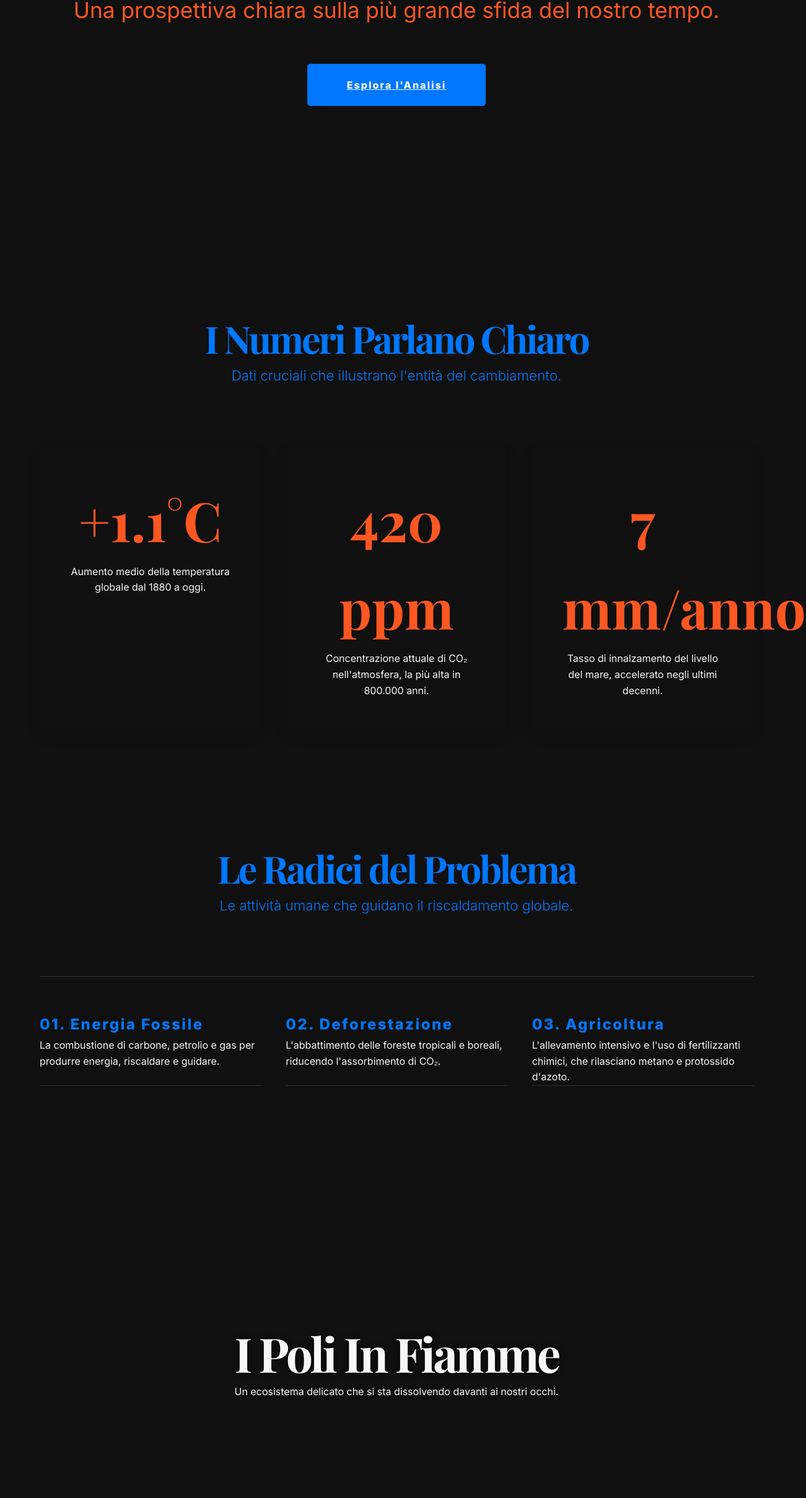
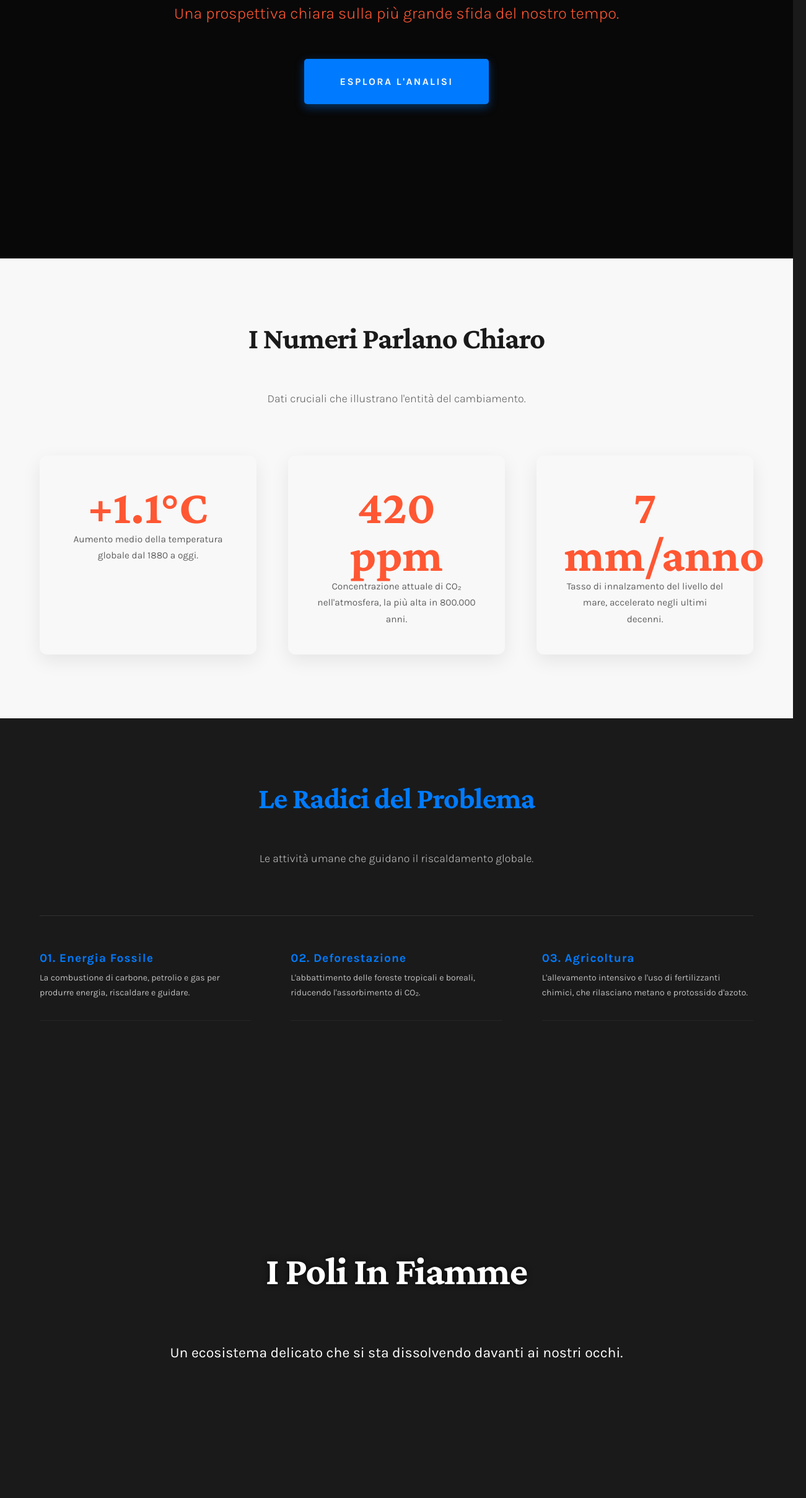
Before and after one commit to riscaldamento/test2, a plain HTML site: page index.html in a window 1280 px wide. Shown: the part 383-2800 px from the top of the page at 62% size, 1301 px wide, since content can reach past the window. Drawn offline with nearby package versions, Linux system fonts and the light colour scheme.

Commit message:
Update style.css

```diff
--- a/style.css
+++ b/style.css
@@ -1,237 +1,359 @@
-@import url('https://fonts.googleapis.com/css2?family=Inter:wght@300;400;600;800&family=Playfair+Display:wght@700&display=swap');
+@import url('https://fonts.googleapis.com/css2?family=Crimson+Pro:wght@300;400;700&family=Karla:wght@300;400;500;700&display=swap');
 
 :root {
-    /* Palette minimalista e contrastante */
-    --color-black: #101010;
-    --color-white: #f7f7f7;
-    --color-accent: #0077ff; /* Blu elettrico/vivace */
-    --color-warning: #ff5722; /* Arancione per l'urgenza */
-    --color-line: #333333;
-    --font-serif: 'Playfair Display', serif;
-    --font-sans: 'Inter', sans-serif;
+    /* Nuova palette ispirata al contrasto e all'eleganza */
+    --color-dark-bg: #1A1A1A; /* Nero antracite, molto scuro ma non puro */
+    --color-light-bg: #F8F8F8; /* Grigio chiarissimo, quasi bianco */
+    --color-primary-text-dark: #FFFFFF; /* Testo bianco per sfondi scuri */
+    --color-secondary-text-dark: #C0C0C0; /* Grigio chiaro per sottotitoli scuri */
+    --color-primary-text-light: #1A1A1A; /* Testo nero per sfondi chiari */
+    --color-secondary-text-light: #606060; /* Grigio scuro per sottotitoli chiari */
+    --color-accent: #007bff; /* Blu brillante, pulito e moderno */
+    --color-warning: #FF5733; /* Arancione-rosso, forte ma non aggressivo */
+
+    /* Font scelti per contrasto ed eleganza */
+    --font-heading: 'Crimson Pro', serif; /* Elegante per i titoli */
+    --font-body: 'Karla', sans-serif; /* Pulito e leggibile per il corpo */
 }
 
+/* Reset e box-sizing universale */
 * {
     margin: 0;
     padding: 0;
     box-sizing: border-box;
-    transition: background-color 0.3s ease, color 0.3s ease, transform 0.3s ease;
+    /* Transizioni più ampie e fluide */
+    transition: background-color 0.5s ease-out, color 0.5s ease-out, transform 0.4s ease-out, box-shadow 0.4s ease-out;
 }
 
 body {
-    font-family: var(--font-sans);
-    line-height: 1.6;
-    background: var(--color-black);
-    color: var(--color-white);
-    overflow-x: hidden;
+    font-family: var(--font-body);
+    line-height: 1.7; /* Leggermente aumentato per una migliore leggibilità */
+    background: var(--color-dark-bg);
+    color: var(--color-primary-text-dark);
+    overflow-x: hidden; /* Previene scroll orizzontale */
 }
 
+/* Stili generali per titoli */
 h1, h2, h3 {
-    font-family: var(--font-serif);
-    color: var(--color-white);
-    margin-bottom: 0.5rem;
+    font-family: var(--font-heading);
     line-height: 1.1;
-    letter-spacing: -0.05em; /* Stile minimalista audace */
+    margin-bottom: 0.8em;
+    letter-spacing: -0.02em; /* Spaziatura caratteri per eleganza */
 }
 
-h1 { font-size: 5.5rem; font-weight: 900; }
-h2 { font-size: 3.8rem; font-weight: 700; color: var(--color-accent); }
-h3 { font-size: 1.9rem; font-weight: 600; }
+h1 { font-size: 5.8vw; font-weight: 700; color: var(--color-primary-text-dark); } /* Dimensioni fluide */
+h2 { font-size: 3.8vw; font-weight: 700; color: var(--color-accent); margin-bottom: 1.2em; }
+h3 { font-size: 1.8vw; font-weight: 700; } /* Dimensioni fluide */
 
+/* Contenitore principale */
 .container {
     max-width: 1200px;
     margin: auto;
-    padding: 6rem 1.5rem; /* Tanto spazio per l'effetto minimalista */
+    padding: 8vw 1.5rem; /* Padding responsivo e generoso per spazi */
     text-align: center;
 }
 
 .subtitle {
-    font-size: 1.4rem;
-    color: var(--color-accent);
-    margin-bottom: 6rem;
+    font-size: 1.4vw; /* Dimensioni fluide */
+    font-family: var(--font-body);
     font-weight: 300;
+    margin-bottom: 6vw; /* Spaziatura generosa */
+    line-height: 1.5;
 }
 
-/* --- Tonalità e Sezioni --- */
-.dark-minimal {
-    background-color: var(--color-black);
-    color: var(--color-white);
+/* Sezioni di colore */
+.section-dark {
+    background-color: var(--color-dark-bg);
+    color: var(--color-primary-text-dark);
 }
-.light-clean {
-    background-color: var(--color-white);
-    color: var(--color-black);
+.section-dark .subtitle { color: var(--color-secondary-text-dark); }
+.section-light {
+    background-color: var(--color-light-bg);
+    color: var(--color-primary-text-light);
 }
-.light-clean h2 { color: var(--color-black); }
-.light-clean .subtitle { color: var(--color-black); }
+.section-light h2 { color: var(--color-primary-text-light); }
+.section-light .subtitle { color: var(--color-secondary-text-light); }
 
-/* --- Hero Section --- */
+/* --- Hero Section (Impatto Iniziale) --- */
 .hero-section {
+    position: relative;
     height: 100vh;
     display: flex;
     align-items: center;
     justify-content: center;
     text-align: center;
     background: url('assets/hero-bg.jpg') no-repeat center center/cover;
+    overflow: hidden; /* Nasconde overflow animazioni */
 }
 
 .hero-section::before {
-    background: rgba(16, 16, 16, 0.85);
+    content: '';
+    position: absolute;
+    top: 0;
+    left: 0;
+    width: 100%;
+    height: 100%;
+    background: rgba(0, 0, 0, 0.7); /* Overlay più morbido */
+}
+
+.hero-content {
+    position: relative;
+    z-index: 1;
+}
+
+.hero-content h1 {
+    font-size: 7vw; /* Titolo ancora più grande e responsivo */
+    line-height: 1;
+    margin-bottom: 0.5em;
+    text-shadow: 0 0 15px rgba(0,0,0,0.5); /* Leggera ombra per profondità */
 }
 
 .hero-content p {
-    font-size: 2.2rem;
+    font-size: 2vw; /* Anche il sottotitolo più grande */
+    font-family: var(--font-body);
+    font-weight: 300;
     color: var(--color-warning);
-    margin-bottom: 5rem;
+    margin-bottom: 4vw;
 }
 
 .cta-button {
+    display: inline-block;
     background: var(--color-accent);
-    color: var(--color-white);
-    padding: 1.5rem 4rem;
+    color: var(--color-light-bg);
+    padding: 1.8vw 4.5vw; /* Padding responsivo */
     border-radius: 5px;
-    font-family: var(--font-sans);
-    font-weight: 800;
-    letter-spacing: 2px;
-    /* Animazione 3D sul bottone */
-    transition: transform 0.5s cubic-bezier(0.25, 0.8, 0.25, 1);
+    font-family: var(--font-body);
+    font-weight: 700;
+    text-transform: uppercase;
+    letter-spacing: 0.15em;
+    text-decoration: none;
+    box-shadow: 0 5px 15px rgba(0, 123, 255, 0.4); /* Ombra per il bottone */
+    /* Animazione più complessa all'hover */
+    transform: scale(1);
+    transition: transform 0.4s cubic-bezier(0.2, 0.8, 0.2, 1);
 }
 
 .cta-button:hover {
-    background: var(--color-warning);
-    transform: translate3d(0, -5px, 0); /* Spostamento 3D verso l'alto */
+    transform: scale(1.05) translateY(-5px); /* Si ingrandisce e si sposta leggermente */
+    box-shadow: 0 10px 25px rgba(0, 123, 255, 0.6);
 }
 
-/* --- Sezione Trend (Dati) --- */
+/* --- Griglie Dati (Trend) --- */
 .data-grid {
     display: grid;
-    grid-template-columns: repeat(auto-fit, minmax(300px, 1fr));
-    gap: 40px;
+    grid-template-columns: repeat(auto-fit, minmax(280px, 1fr));
+    gap: 4vw; /* Spazi fluidi */
+    margin-top: 3vw;
 }
 
 .data-item {
-    padding: 3rem;
-    border: 1px solid rgba(0, 0, 0, 0.1);
-    border-radius: 8px;
-    /* Effetto 3D elegante per l'entrata */
-    box-shadow: 0 10px 30px rgba(0, 0, 0, 0.05);
+    padding: 3.5vw; /* Padding interno fluido */
+    background: var(--color-white);
+    border-radius: 12px;
+    box-shadow: 0 10px 30px rgba(0, 0, 0, 0.08); /* Ombra morbida */
+    transform: translateZ(0); /* Ottimizzazione per animazioni 3D */
+}
+.section-dark .data-item {
+    background: var(--color-dark-bg);
+    box-shadow: 0 10px 30px rgba(0, 0, 0, 0.5);
+    border: 1px solid rgba(255,255,255,0.05);
 }
 
 .data-value {
-    font-size: 5.5rem;
-    font-family: var(--font-serif);
-    font-weight: 900;
+    font-size: 6vw; /* Valori grandi e fluidi */
+    font-family: var(--font-heading);
+    font-weight: 700;
     color: var(--color-warning);
-    margin-bottom: 0.5rem;
+    margin-bottom: 0.3em;
+    line-height: 1;
 }
 
-/* --- Griglia Cause (Più Decorata) --- */
-.cause-grid {
+.data-label {
+    font-size: 1.2vw;
+    font-family: var(--font-body);
+    color: var(--color-secondary-text-light);
+}
+.section-dark .data-label { color: var(--color-secondary-text-dark); }
+
+/* --- Griglia Cause / Soluzioni (Decorata) --- */
+.cause-grid, .solution-grid {
     display: grid;
-    grid-template-columns: repeat(auto-fit, minmax(320px, 1fr));
-    gap: 40px;
-    margin-top: 4rem;
-    padding: 2rem 0;
-    border-top: 1px solid var(--color-line);
+    grid-template-columns: repeat(auto-fit, minmax(300px, 1fr));
+    gap: 5vw; /* Spazio generoso */
+    margin-top: 5vw;
+    padding-top: 2vw;
+    border-top: 1px solid rgba(255,255,255,0.1); /* Linea divisoria sottile */
+}
+.section-light .cause-grid, .section-light .solution-grid {
+    border-top: 1px solid rgba(0,0,0,0.1);
 }
 
-.cause-item {
-    padding-top: 2rem;
-    border-bottom: 1px solid var(--color-line);
+
+.cause-item, .solution-item {
+    padding: 2.5vw 0; /* Padding responsivo */
     text-align: left;
-    /* Animazione slide-up fluida */
-    transition: transform 0.6s cubic-bezier(0.6, 0.2, 0.1, 1);
+    border-bottom: 1px solid rgba(255,255,255,0.05); /* Linea decorativa */
+    transform: translateZ(0); /* Ottimizzazione per 3D */
+    transition: transform 0.6s cubic-bezier(0.2, 0.8, 0.2, 1);
+}
+.section-light .cause-item, .section-light .solution-item {
+    border-bottom: 1px solid rgba(0,0,0,0.05);
 }
 
-.cause-item h3 {
-    color: var(--color-accent);
-    font-size: 1.5rem;
-    font-family: var(--font-sans);
-    font-weight: 800;
-    letter-spacing: 0.1em;
+.cause-item:hover, .solution-item:hover {
+    transform: translateY(-10px) rotateX(5deg); /* Effetto 3D e spostamento */
 }
 
-.cause-item:hover {
-    transform: translate3d(0, -10px, 0);
+.cause-item h3, .solution-item h3 {
+    font-size: 1.5vw; /* Dimensione fluida */
+    font-family: var(--font-body);
+    font-weight: 700;
+    color: var(--color-accent);
+    margin-bottom: 0.5em;
+    letter-spacing: 0.05em;
 }
 
-/* --- Sezione Siccità (Flexbox) --- */
+.cause-item p, .solution-item p {
+    font-size: 1.1vw;
+    color: var(--color-secondary-text-dark);
+}
+.section-light .cause-item p, .section-light .solution-item p {
+    color: var(--color-secondary-text-light);
+}
+
+/* --- Sezione Siccità (Flexbox con Immagine) --- */
 #impatto-siccita .flex-content {
     display: flex;
-    gap: 80px;
+    gap: 6vw; /* Spazio fluido tra testo e immagine */
     text-align: left;
     align-items: center;
-    margin-top: 5rem;
+    margin-top: 5vw;
 }
 
 #impatto-siccita .text-box {
     flex: 1;
-    max-width: 50%;
-    color: var(--color-black);
+    max-width: 55%; /* L'immagine prende più spazio */
+    color: var(--color-primary-text-light);
 }
 
 #impatto-siccita .image-box {
     flex: 1;
-    min-height: 500px;
+    min-height: 40vw; /* Altezza responsiva per l'immagine */
     background: url('assets/drought-impact.jpg') no-repeat center center/cover;
-    border-radius: 12px;
-    /* Ombreggiatura per staccare dal fondo chiaro */
-    box-shadow: 0 15px 40px rgba(0, 0, 0, 0.2);
-    transition: transform 0.6s ease;
+    border-radius: 15px; /* Bordi più arrotondati */
+    box-shadow: 0 20px 50px rgba(0, 0, 0, 0.2);
+    transform: translateZ(0);
+    transition: transform 0.8s cubic-bezier(0.2, 0.8, 0.2, 1);
 }
 
 #impatto-siccita .image-box:hover {
-    transform: scale(1.02);
+    transform: scale(1.03) rotateZ(-1deg); /* Piccolo movimento e rotazione */
+    box-shadow: 0 25px 60px rgba(0, 0, 0, 0.3);
 }
 
-/* --- Sezioni Parallasse --- */
+/* --- Sezioni Parallasse (Estremamente Impattanti) --- */
 .parallax-section {
-    height: 80vh; /* Ancora più impatto visivo */
-    background-attachment: fixed;
-    /* Semplificati gli stili */
+    height: 90vh; /* Ancora più alte per un effetto WOW */
     display: flex;
     align-items: center;
     justify-content: center;
     text-align: center;
+    color: var(--color-primary-text-dark);
+    background-attachment: fixed;
+    background-position: center;
+    background-repeat: no-repeat;
+    background-size: cover;
+    position: relative;
+    padding: 0;
+    overflow: hidden;
 }
 
 .parallax-section::before {
-    background: rgba(16, 16, 16, 0.7);
+    background: rgba(0, 0, 0, 0.6); /* Overlay più morbido per la leggibilità */
 }
 
 .parallax-section h2 {
-    font-size: 4.8rem;
+    font-size: 5vw;
+    color: var(--color-primary-text-dark);
     text-shadow: 0 0 10px rgba(0,0,0,0.8);
-    color: var(--color-white);
+    position: relative;
+    z-index: 1;
 }
 
-/* IMMAGINI DI FONDO PARALLASSE (DEVI CARICARLE) */
+.parallax-section p {
+    font-size: 1.8vw;
+    font-family: var(--font-body);
+    font-weight: 400;
+    position: relative;
+    z-index: 1;
+}
+
+/* IMMAGINI DI FONDO PARALLASSE (DEVI CARICARLE TU in assets/) */
 .image-impact-1 { background-image: url('assets/glacier-impact.jpg'); }
 .image-impact-2 { background-image: url('assets/sea-level-impact.jpg'); }
 
 /* --- Footer --- */
 .footer-section {
-    background: var(--color-black);
-    color: var(--color-line);
+    background: var(--color-dark-bg);
+    color: var(--color-secondary-text-dark);
     text-align: center;
-    padding: 2.5rem 0;
-    border-top: 1px solid var(--color-line);
+    padding: 3vw 0;
+    font-size: 1vw;
+    border-top: 1px solid rgba(255,255,255,0.05);
 }
 
-/* --- Responsive (Mobile) --- */
-@media (max-width: 1000px) {
-    h1 { font-size: 3rem; }
-    h2 { font-size: 2.5rem; }
-    .hero-content p { font-size: 1.5rem; }
+/* --- Responsive Design (Mobile First) --- */
+@media (max-width: 1024px) {
+    h1 { font-size: 4.5rem; }
+    h2 { font-size: 3rem; }
+    h3 { font-size: 1.5rem; }
+    .subtitle { font-size: 1.2rem; }
+    .hero-content p { font-size: 1.6rem; }
+    .cta-button { padding: 1rem 2.5rem; font-size: 0.9rem; }
+
+    .container { padding: 10vw 1.5rem; }
+    .data-value { font-size: 4rem; }
+    .data-label { font-size: 1rem; }
+
     .parallax-section {
-        height: 50vh;
-        background-attachment: scroll; /* Disattivato Parallasse per Mobile */
+        height: 70vh;
+        background-attachment: scroll; /* Disattivato Parallasse per Mobile per performance */
     }
+    .parallax-section h2 { font-size: 3.5rem; }
+    .parallax-section p { font-size: 1.2rem; }
+
     #impatto-siccita .flex-content {
         flex-direction: column;
         text-align: center;
-        gap: 40px;
+        gap: 4vw;
     }
     #impatto-siccita .text-box {
         max-width: 100%;
     }
+    #impatto-siccita .image-box {
+        min-height: 50vw;
+    }
 }
+
+@media (max-width: 768px) {
+    h1 { font-size: 3.5rem; }
+    h2 { font-size: 2.2rem; }
+    h3 { font-size: 1.3rem; }
+    .subtitle { font-size: 1rem; margin-bottom: 4vw; }
+    .hero-content p { font-size: 1.2rem; margin-bottom: 3vw; }
+    .cta-button { padding: 0.8rem 2rem; font-size: 0.8rem; }
+
+    .data-value { font-size: 3rem; }
+    .data-label { font-size: 0.9rem; }
+    .data-item { padding: 2vw; }
+
+    .cause-grid, .solution-grid { gap: 3vw; margin-top: 3vw; }
+    .cause-item h3, .solution-item h3 { font-size: 1.2rem; }
+    .cause-item p, .solution-item p { font-size: 0.9rem; }
+
+    .parallax-section { height: 60vh; }
+    .parallax-section h2 { font-size: 2.5rem; }
+    .parallax-section p { font-size: 1rem; }
+
+    .footer-section { font-size: 0.8rem; }
+}
```
